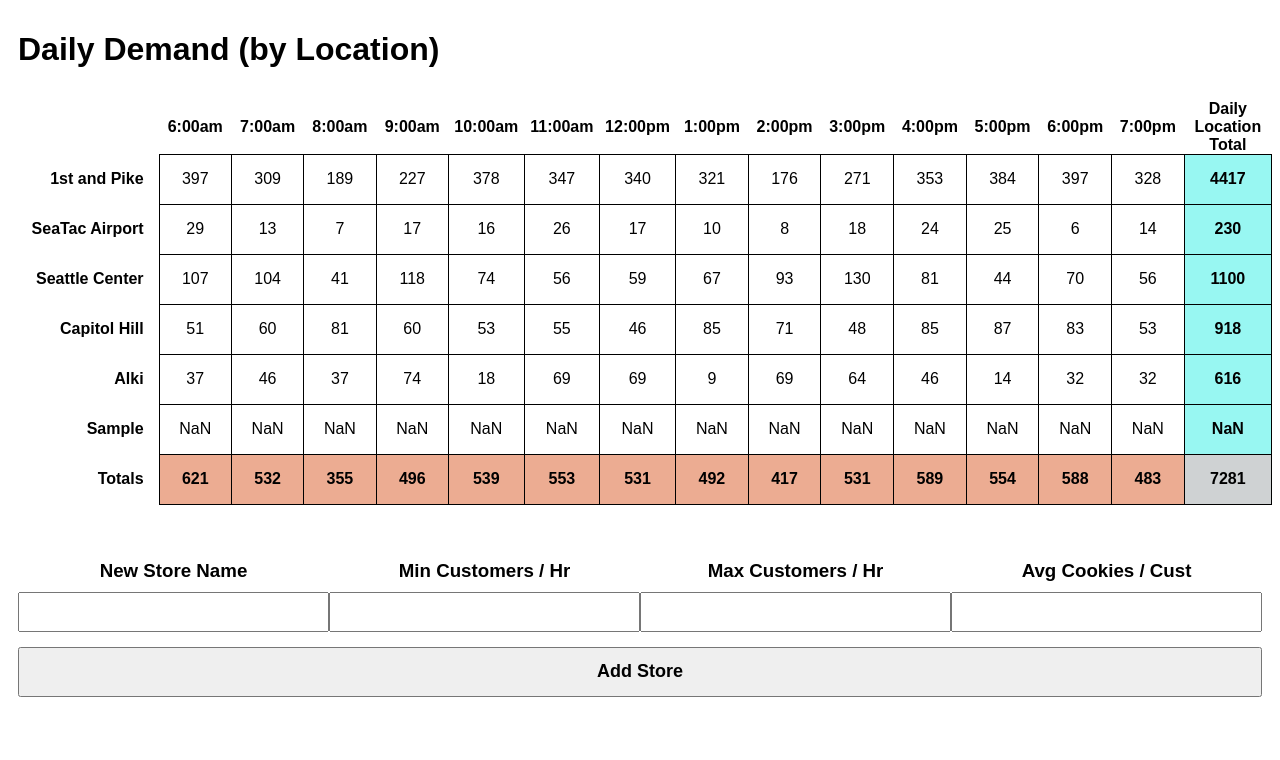
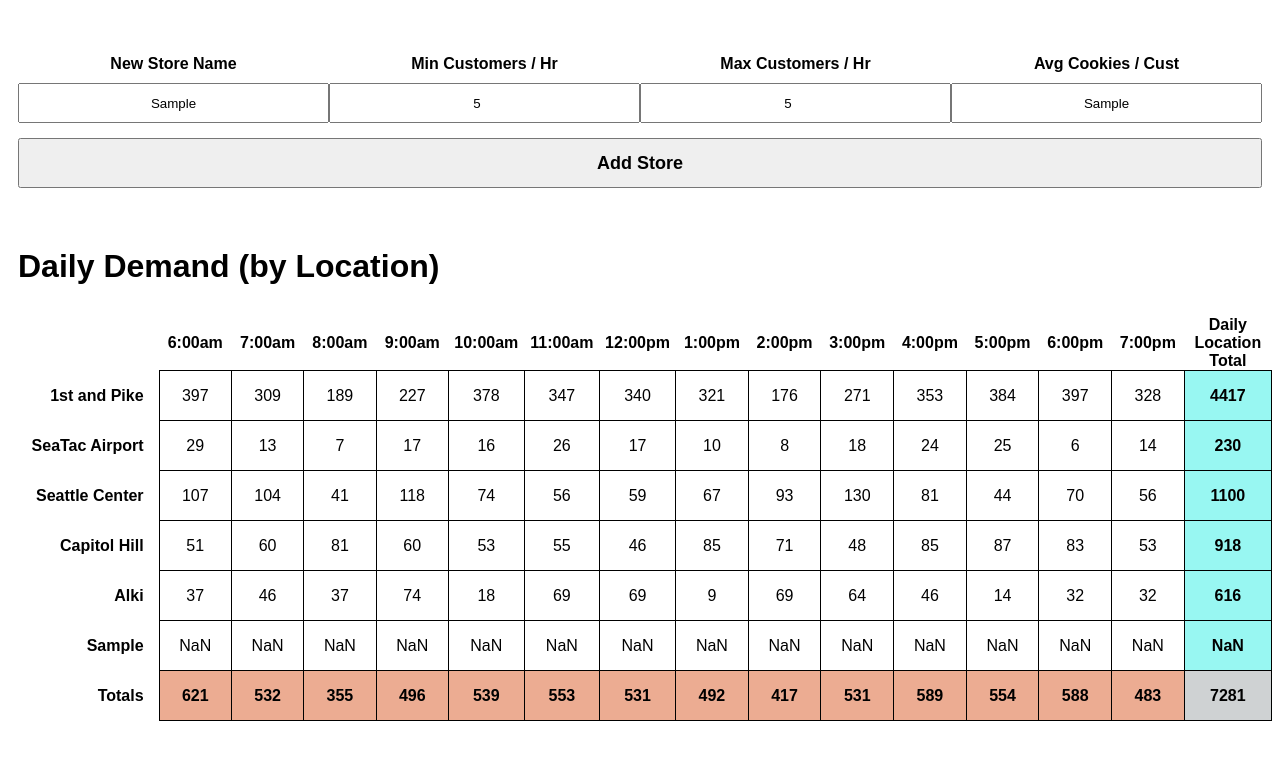
Before and after one commit to GwennyB/cookie-stand, a plain HTML site: page index.html in a window 1280 px wide. Both pictures are taken after typing "Sample", "5", "5", "Sample" into the empty fields and a click on the button "Add Store". Drawn offline with Linux system fonts and the light colour scheme.

Commit message:
added use strict; fixed unintended page refresh issue; cleaned up CSS; app.js, style.css

```diff
--- a/app.js
+++ b/app.js
@@ -1,3 +1,4 @@
+'use strict';
 
 // build store objects
 var stores = []; // to retain all Store object instances
@@ -111,13 +112,9 @@ function makeTable () {
   tableEl.appendChild(tbodyEl);
   tableEl.appendChild(tfootEl);
 
+  // build and append table
   addHeaderRow();
-
-  // BUILD STORE DATA ROWS
-  for (var dataRow = 0; dataRow < stores.length; dataRow++) {
-    var addRow = stores[dataRow].render();
-    tableEl.appendChild(addRow);
-  }
+  addStoreRows();
   addFooterRow();
 }
 
@@ -151,6 +148,15 @@ function addHeaderRow () {
   // console.log('header row', headerRowEl);
 
   theadEl.appendChild(headerRowEl);
+}
+
+// BUILD STORE DATA ROWS
+function addStoreRows () {
+  var tbodyEl = document.getElementById('salesBody');
+  for (var dataRow = 0; dataRow < stores.length; dataRow++) {
+    var addRow = stores[dataRow].render();
+    tbodyEl.appendChild(addRow);
+  }
 }
 
 // BUILD FOOTER ROW
@@ -203,10 +209,11 @@ function newStoreForm () {
   // input headers
   // var inputTblEl = document.createElement('table')
   // var inputRowEl = document.createElement('tr');
-  var hdNameEl = document.createElement('h3');
-  var hdMinEl = document.createElement('h3');
-  var hdMaxEl = document.createElement('h3');
-  var hdAvgSalesEl = document.createElement('h3');
+  var hdNameEl = document.createElement('label');
+  var hdMinEl = document.createElement('label');
+  var hdMaxEl = document.createElement('label');
+  var hdAvgSalesEl = document.createElement('label');
+
   // inputs
   // var headerRowEl = document.createElement('tr');
   var inputNameEl = document.createElement('input');
@@ -214,28 +221,32 @@ function newStoreForm () {
   var inputMaxCustEl = document.createElement('input');
   var inputAvgSaleEl = document.createElement('input');
   var buttonEl = document.createElement('button');
+  buttonEl.type = 'submit';
+  buttonEl.textContent = 'Add Store';
 
-  // populate headers with text
+  // give names to input elements for reference
+  formEl.id = 'addStoreForm';
+  inputNameEl.name = 'inStoreName';
+  inputMinCustEl.name = 'inMinCust';
+  inputMaxCustEl.name = 'inMaxCust';
+  inputAvgSaleEl.name = 'inAvgSale';
+
+  hdNameEl.for = inputNameEl.name;
+  hdMinEl.for = inputMinCustEl.name;
+  hdMaxEl.for = inputMaxCustEl.name;
+  hdAvgSalesEl.for = inputAvgSaleEl.name;
+
+  //populate input labels with text
   hdNameEl.textContent = 'New Store Name';
   hdMinEl.textContent = 'Min Customers / Hr';
   hdMaxEl.textContent = 'Max Customers / Hr';
   hdAvgSalesEl.textContent = 'Avg Cookies / Cust';
-
-  // give names to input elements for reference
-  formEl.id = 'newStore';
-  inputNameEl.name = 'inStoreName';
-  inputMinCustEl.name = 'inMinCust';
-  inputMaxCustEl.name = 'inMaxCust';
-  inputAvgSaleEl.name = 'inAvgSale';
 
   // assign input types to input elements
   inputNameEl.type = 'text';
   inputMinCustEl.type = 'number';
   inputMaxCustEl.type = 'number';
   inputAvgSaleEl.type = 'text';
-
-  // put a perdy on the button
-  buttonEl.textContent = 'Add Store';
 
   // squish all the pieces together
   // attach headers to form
@@ -261,20 +272,22 @@ function makeNewStore(event) {
   var inputMinCustEl = event.target.inMinCust.value;
   var inputMaxCustEl = event.target.inMaxCust.value;
   var inputAvgSaleEl = event.target.inAvgSale.value;
-  // delete table
-  var mainEl = document.getElementById('main-content');
-  document.getElementById('salesTable'); // go find table element
-  document.getElementById('tableTitle'); // go find table title element
-  document.getElementById('newStore'); //go find form element
-  mainEl.removeChild(salesTable);
-  mainEl.removeChild(tableTitle);
   // create new store object instance
   new Store(inputNameEl, inputMinCustEl, inputMaxCustEl, inputAvgSaleEl);
-  // delete form to re-render
-  mainEl.removeChild(newStore);
+
+  // re-render entire page
+  // tie in to existing page elements
+  var mainEl = document.getElementById('main-content');
+  var tableTitleEl = document.getElementById('tableTitle'); // go find table title element
+  var tableEl = document.getElementById('salesTable'); //go find form element
+  // delete title, table, and form to re-render
+  mainEl.removeChild(tableTitleEl);
+  mainEl.removeChild(tableEl);
+
+  // console.log('stores', stores);
+
   // re-render table and form
   makeTable();
-  newStoreForm();
 }
 
 
@@ -285,7 +298,6 @@ function makeNewStore(event) {
 
 // create Store object instances
 new Store('1st and Pike', 23, 65, 6.3);
-// console.log('stores', stores);
 new Store('SeaTac Airport', 3, 24, 1.2);
 new Store('Seattle Center', 11, 38, 3.7);
 new Store('Capitol Hill', 20, 38, 2.3);
@@ -304,14 +316,12 @@ for (var i=0; i<stores[0].dailySales.length; i++) {
 // console.log('hourlyTotals', hourlyTotals);
 var dailyTotalsAllStores = sumArray(hourlyTotals);
 
-// render table
+// render form and table
+newStoreForm();
 makeTable();
 
-// render form
-newStoreForm();
-
 // create new store(s) if needed
-var newStoreEl = document.getElementById('newStore');
+var newStoreEl = document.getElementById('addStoreForm');
 newStoreEl.addEventListener('submit', makeNewStore);
 
 
--- a/style.css
+++ b/style.css
@@ -54,7 +54,7 @@ form {
   padding: 0px;
 }
 
-form h3, input {
+form label, input {
   box-sizing: border-box;
   width: 25%;
   margin: 5px 0px;
@@ -65,8 +65,9 @@ form input {
   text-align: center;
 }
 
-form h3 {
+form label {
   text-align: center;
+  font-weight: bold;
   float: left;
 }
 
```
